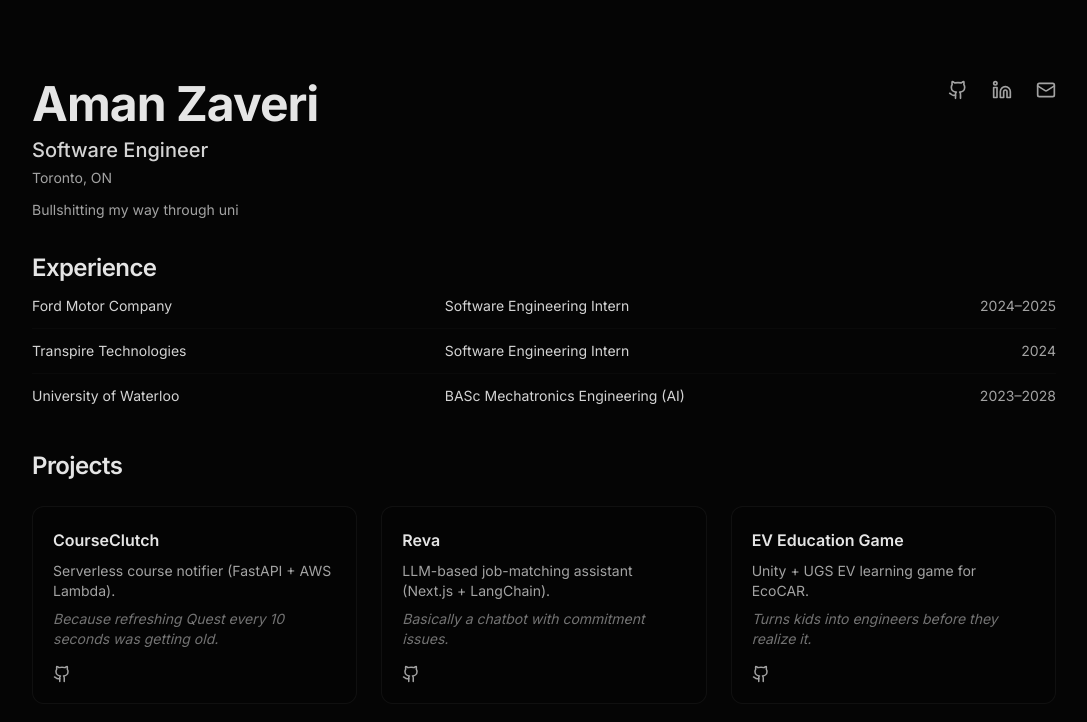
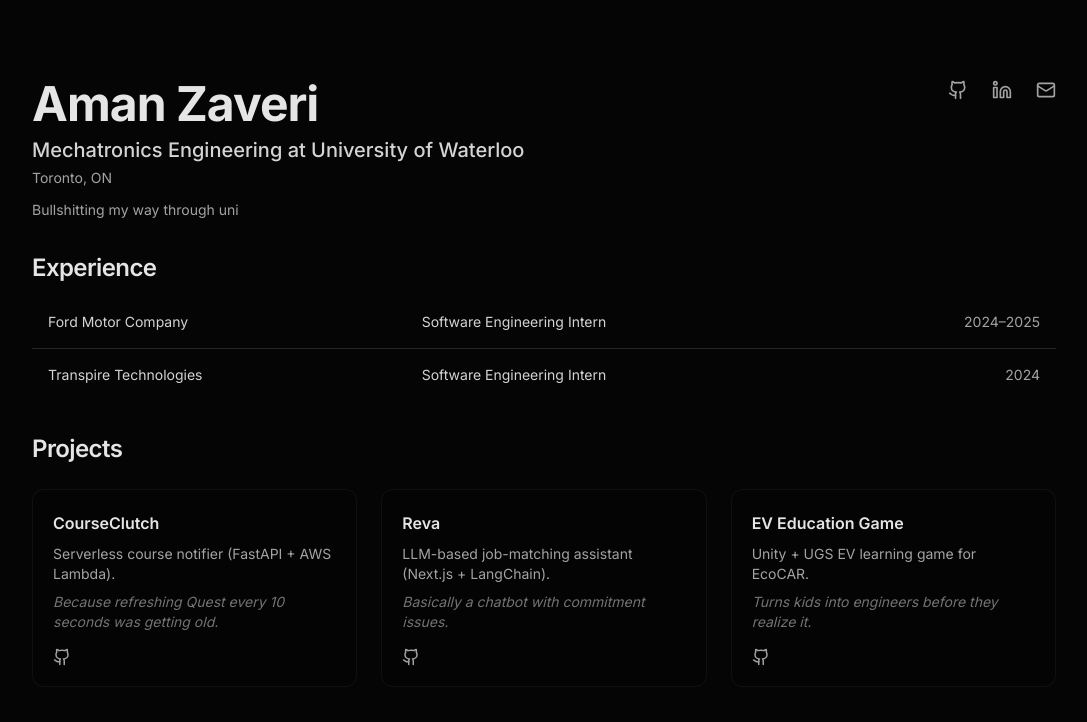
Before and after one commit to amanzav/portfolio, a Next.js app: page / in a window 1280 px wide. Shown: the top 722 px of the page, without its empty margins (96-1183 px from the left). Built offline with nearby package versions, Linux system fonts and the light colour scheme.

Commit message:
replaced table with shadcn data table

```diff
--- a/components/ExperienceTable.tsx
+++ b/components/ExperienceTable.tsx
@@ -1,6 +1,14 @@
 "use client";
 
 import { motion } from "framer-motion";
+import {
+  Table,
+  TableBody,
+  TableCell,
+  TableHead,
+  TableHeader,
+  TableRow,
+} from "@/components/ui/table";
 import {
   Tooltip,
   TooltipContent,
@@ -28,11 +36,6 @@ const experiences: ExperienceItem[] = [
     date: "2024",
     description: "Built real-time analytics platform (Flask + Kubernetes).",
   },
-  {
-    company: "University of Waterloo",
-    role: "BASc Mechatronics Engineering (AI)",
-    date: "2023–2028",
-  },
 ];
 
 export function ExperienceTable() {
@@ -46,23 +49,18 @@ export function ExperienceTable() {
       <h2 className="text-2xl font-semibold text-neutral-200 mb-3 tracking-tight">
         Experience
       </h2>
-      <div className="space-y-3">
+      <Table>
+        <TableBody>
           {experiences.map((exp, index) => (
-          <div
-            key={index}
-            className={`grid grid-cols-[2fr_2fr_1fr] gap-4 text-sm pb-3 ${
-              index < experiences.length - 1
-                ? "border-b border-neutral-950"
-                : ""
-            }`}
-          >
+            <TableRow key={index} className="border-neutral-800 hover:bg-neutral-900/50">
+              <TableCell className="text-neutral-300">
                 {exp.description ? (
                   <TooltipProvider delayDuration={100}>
                     <Tooltip>
                       <TooltipTrigger asChild>
-                    <div className="cursor-default text-neutral-300 hover:text-neutral-100 transition-colors">
+                        <span className="cursor-default hover:text-neutral-100 transition-colors">
                           {exp.company}
-                    </div>
+                        </span>
                       </TooltipTrigger>
                       <TooltipContent side="top" align="start" sideOffset={8} alignOffset={-10}>
                         <p className="whitespace-nowrap">{exp.description}</p>
@@ -70,13 +68,15 @@ export function ExperienceTable() {
                     </Tooltip>
                   </TooltipProvider>
                 ) : (
-              <div className="text-neutral-300">{exp.company}</div>
+                  exp.company
                 )}
-            <div className="text-neutral-300">{exp.role}</div>
-            <div className="text-neutral-400 text-right">{exp.date}</div>
-          </div>
+              </TableCell>
+              <TableCell className="text-neutral-300">{exp.role}</TableCell>
+              <TableCell className="text-right text-neutral-400">{exp.date}</TableCell>
+            </TableRow>
           ))}
-      </div>
+        </TableBody>
+      </Table>
     </motion.section>
   );
 }
--- a/components/Header.tsx
+++ b/components/Header.tsx
@@ -57,7 +57,7 @@ export function Header() {
       </div>
 
       {/* Title and Location */}
-      <p className="text-xl font-medium text-neutral-300 mb-1">Software Engineer</p>
+      <p className="text-xl font-medium text-neutral-300 mb-1">Mechatronics Engineering at University of Waterloo</p>
       <p className="text-sm text-neutral-400 mb-3">Toronto, ON</p>
       <p className="text-sm text-neutral-400 max-w-2xl">
         Bullshitting my way through uni
--- /dev/null
+++ b/components/ui/table.tsx
@@ -0,0 +1,117 @@
+import * as React from "react"
+
+import { cn } from "@/lib/utils"
+
+const Table = React.forwardRef<
+  HTMLTableElement,
+  React.HTMLAttributes<HTMLTableElement>
+>(({ className, ...props }, ref) => (
+  <div className="relative w-full overflow-auto">
+    <table
+      ref={ref}
+      className={cn("w-full caption-bottom text-sm", className)}
+      {...props}
+    />
+  </div>
+))
+Table.displayName = "Table"
+
+const TableHeader = React.forwardRef<
+  HTMLTableSectionElement,
+  React.HTMLAttributes<HTMLTableSectionElement>
+>(({ className, ...props }, ref) => (
+  <thead ref={ref} className={cn("[&_tr]:border-b", className)} {...props} />
+))
+TableHeader.displayName = "TableHeader"
+
+const TableBody = React.forwardRef<
+  HTMLTableSectionElement,
+  React.HTMLAttributes<HTMLTableSectionElement>
+>(({ className, ...props }, ref) => (
+  <tbody
+    ref={ref}
+    className={cn("[&_tr:last-child]:border-0", className)}
+    {...props}
+  />
+))
+TableBody.displayName = "TableBody"
+
+const TableFooter = React.forwardRef<
+  HTMLTableSectionElement,
+  React.HTMLAttributes<HTMLTableSectionElement>
+>(({ className, ...props }, ref) => (
+  <tfoot
+    ref={ref}
+    className={cn(
+      "border-t bg-slate-100/50 font-medium [&>tr]:last:border-b-0 dark:bg-slate-800/50",
+      className
+    )}
+    {...props}
+  />
+))
+TableFooter.displayName = "TableFooter"
+
+const TableRow = React.forwardRef<
+  HTMLTableRowElement,
+  React.HTMLAttributes<HTMLTableRowElement>
+>(({ className, ...props }, ref) => (
+  <tr
+    ref={ref}
+    className={cn(
+      "border-b transition-colors hover:bg-slate-100/50 data-[state=selected]:bg-slate-100 dark:hover:bg-slate-800/50 dark:data-[state=selected]:bg-slate-800",
+      className
+    )}
+    {...props}
+  />
+))
+TableRow.displayName = "TableRow"
+
+const TableHead = React.forwardRef<
+  HTMLTableCellElement,
+  React.ThHTMLAttributes<HTMLTableCellElement>
+>(({ className, ...props }, ref) => (
+  <th
+    ref={ref}
+    className={cn(
+      "h-12 px-4 text-left align-middle font-medium text-slate-500 [&:has([role=checkbox])]:pr-0 dark:text-slate-400",
+      className
+    )}
+    {...props}
+  />
+))
+TableHead.displayName = "TableHead"
+
+const TableCell = React.forwardRef<
+  HTMLTableCellElement,
+  React.TdHTMLAttributes<HTMLTableCellElement>
+>(({ className, ...props }, ref) => (
+  <td
+    ref={ref}
+    className={cn("p-4 align-middle [&:has([role=checkbox])]:pr-0", className)}
+    {...props}
+  />
+))
+TableCell.displayName = "TableCell"
+
+const TableCaption = React.forwardRef<
+  HTMLTableCaptionElement,
+  React.HTMLAttributes<HTMLTableCaptionElement>
+>(({ className, ...props }, ref) => (
+  <caption
+    ref={ref}
+    className={cn("mt-4 text-sm text-slate-500 dark:text-slate-400", className)}
+    {...props}
+  />
+))
+TableCaption.displayName = "TableCaption"
+
+export {
+  Table,
+  TableHeader,
+  TableBody,
+  TableFooter,
+  TableHead,
+  TableRow,
+  TableCell,
+  TableCaption,
+}
```
Lines whose indentation alone changed are shown as unchanged.
